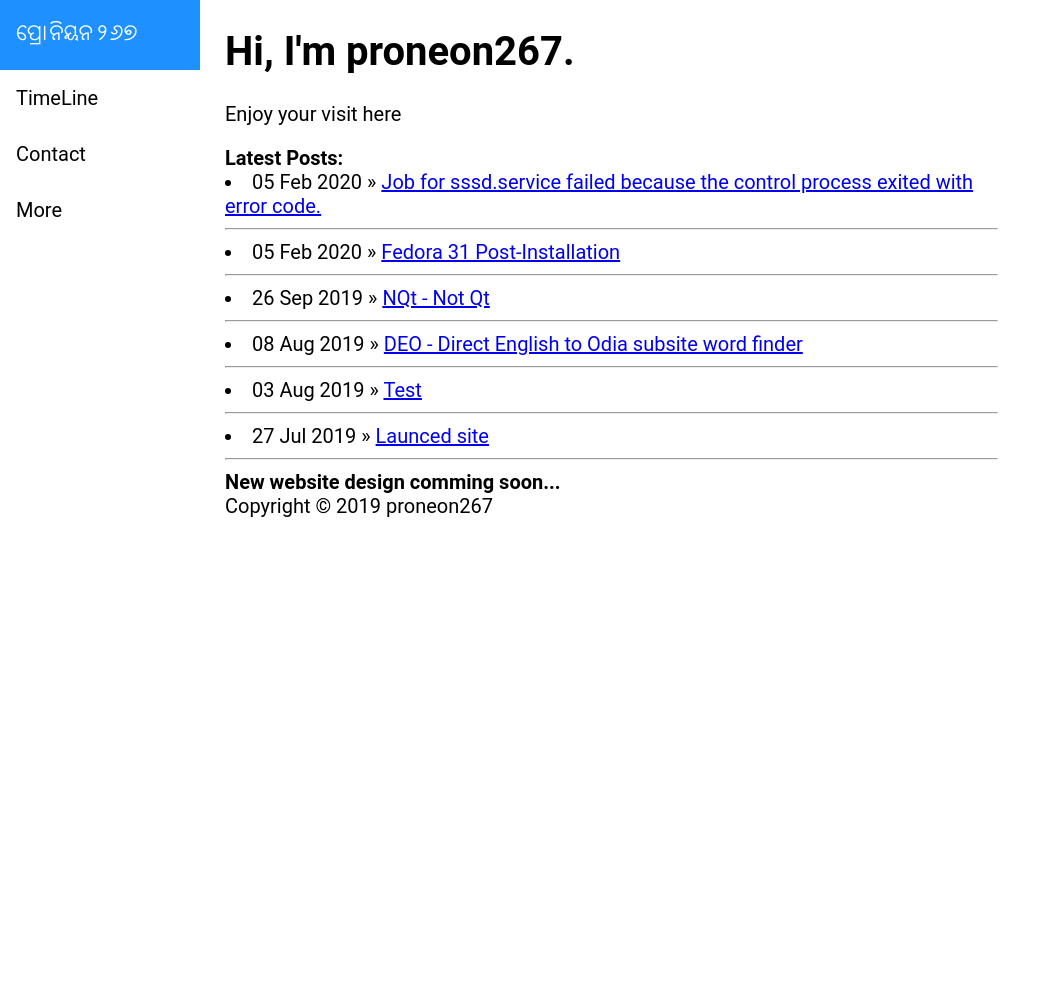
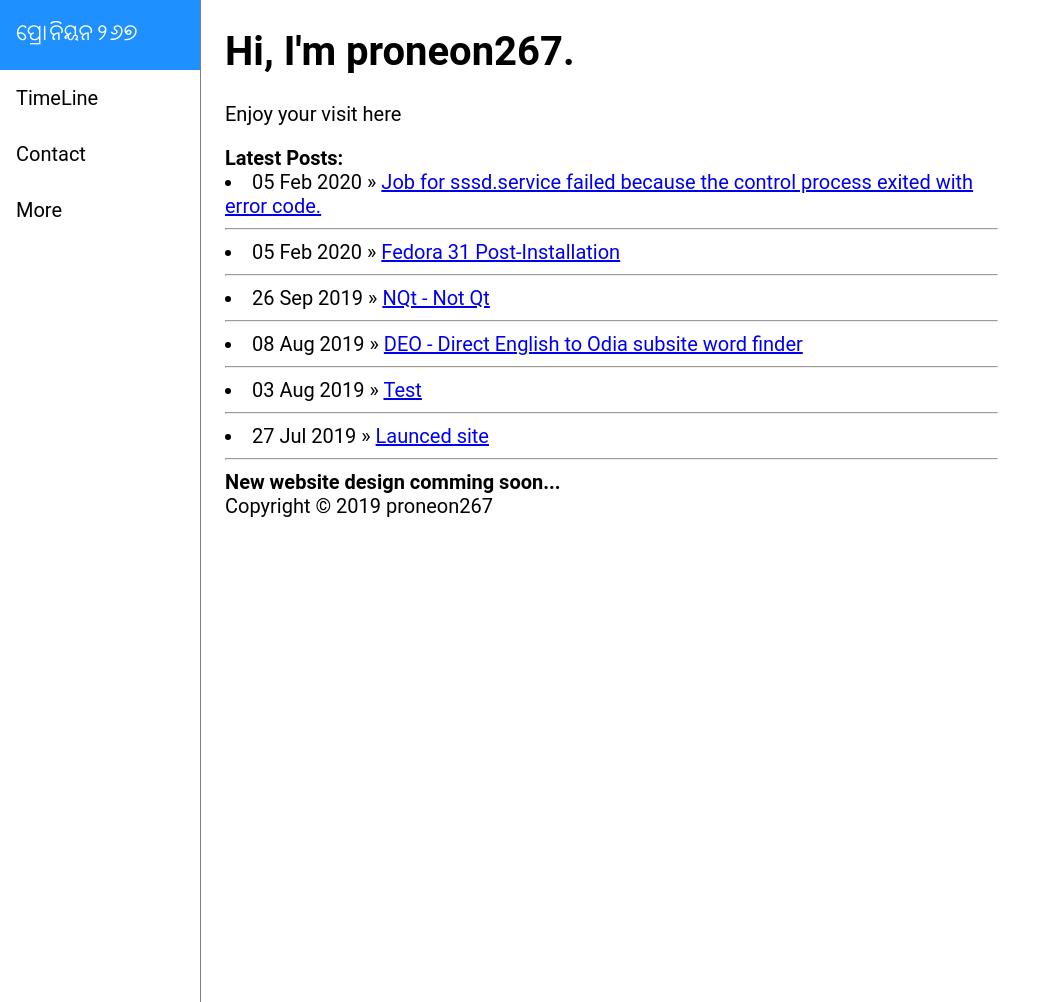
Before and after one commit to proneon267/proneon267.github.io, a Jekyll site: the page built from index.html, in a window 1280 px wide and 1002 px high. Shown: the whole window, without its empty margins (0-1061 px from the left). Built offline with Jekyll 4.4.1, drawn with Linux system fonts in a browser that asks for light colours.

Commit message:
Update default.html

```diff
--- a/_layouts/default.html
+++ b/_layouts/default.html
@@ -64,8 +64,13 @@
         height: 100%;
         overflow: auto;
 	font-size: 20px;
+	border-right: 1px solid grey;
       }
-
+@media screen and (max-width:600px){
+	.sidebar{
+		border-right:initial;
+	}
+	    }
       .sidebar a {
         display: block;
         color: black;
```
